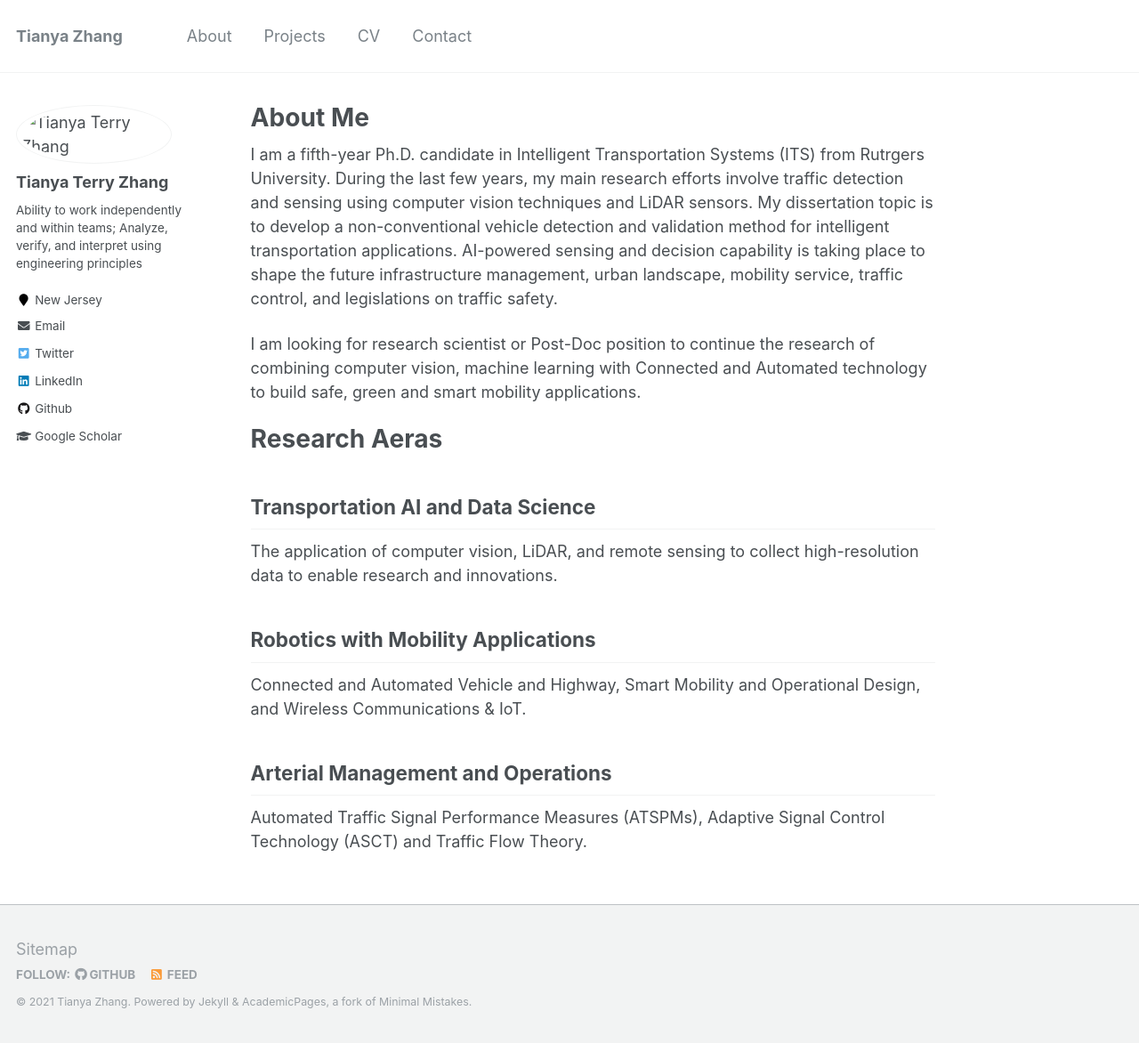
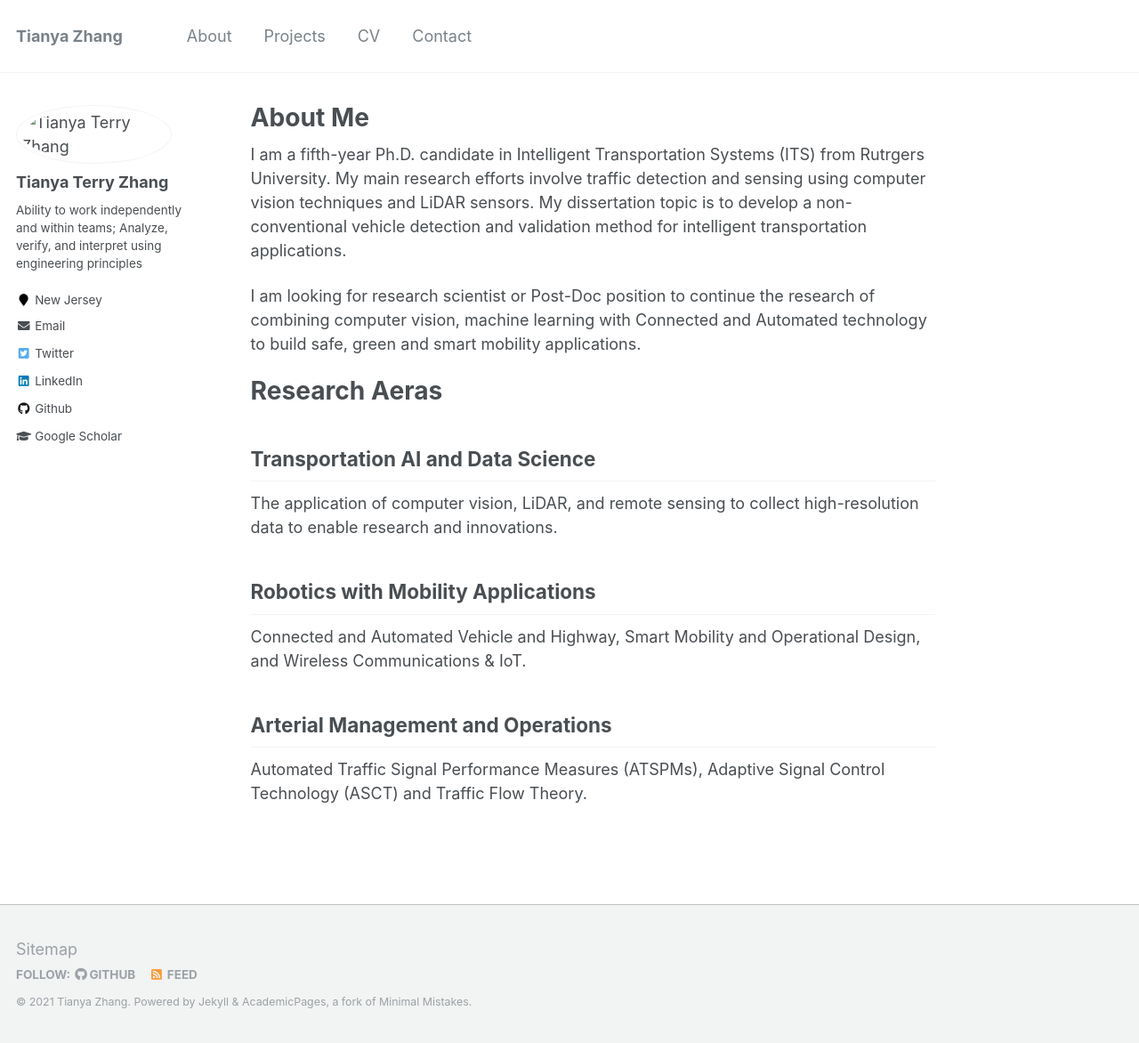
Before and after one commit to TeRyZh/Website, a Jekyll site: the page built from _pages/about.md, in a window 1280 px wide and 1172 px high. Shown: the whole window at 89% size. Built offline with Jekyll 4.4.1, drawn with Linux system fonts in a browser that asks for light colours.

Commit message:
Update about.md

```diff
--- a/_pages/about.md
+++ b/_pages/about.md
@@ -8,8 +8,7 @@ redirect_from:
   - /about.html
 ---
 
-I am a fifth-year Ph.D. candidate in Intelligent Transportation Systems (ITS) from Rutrgers University. During the last few years, my main research efforts involve traffic detection and sensing using computer vision techniques and LiDAR sensors. My dissertation topic is to develop a non-conventional vehicle detection and validation method for intelligent transportation applications.
-AI-powered sensing and decision capability is taking place to shape the future infrastructure management, urban landscape, mobility service, traffic control, and legislations on traffic safety.
+I am a fifth-year Ph.D. candidate in Intelligent Transportation Systems (ITS) from Rutrgers University. My main research efforts involve traffic detection and sensing using computer vision techniques and LiDAR sensors. My dissertation topic is to develop a non-conventional vehicle detection and validation method for intelligent transportation applications.
 
 I am looking for research scientist or Post-Doc position to continue the research of combining computer vision, machine learning with Connected and Automated technology to build safe, green and smart mobility applications.
 
```
